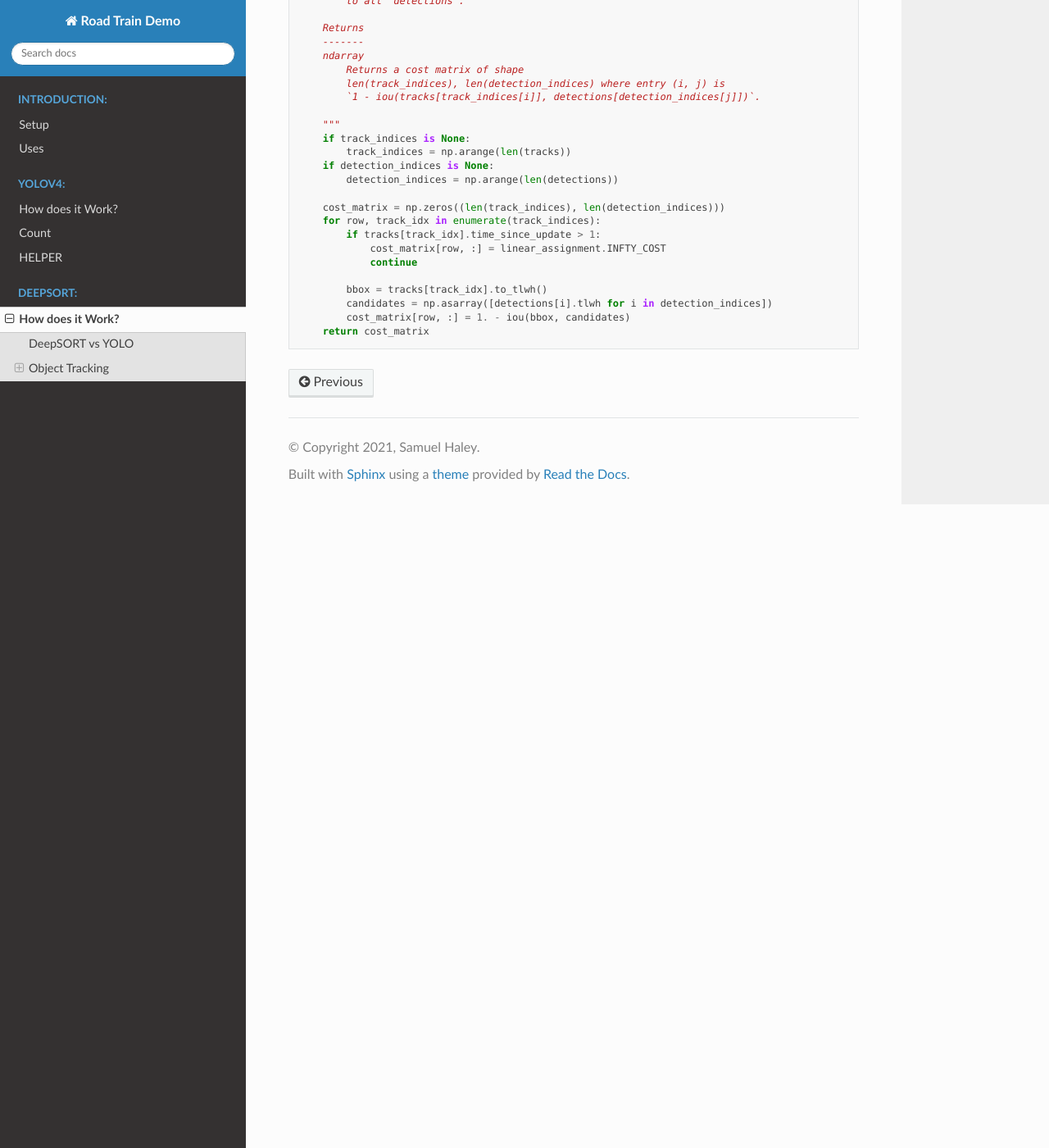
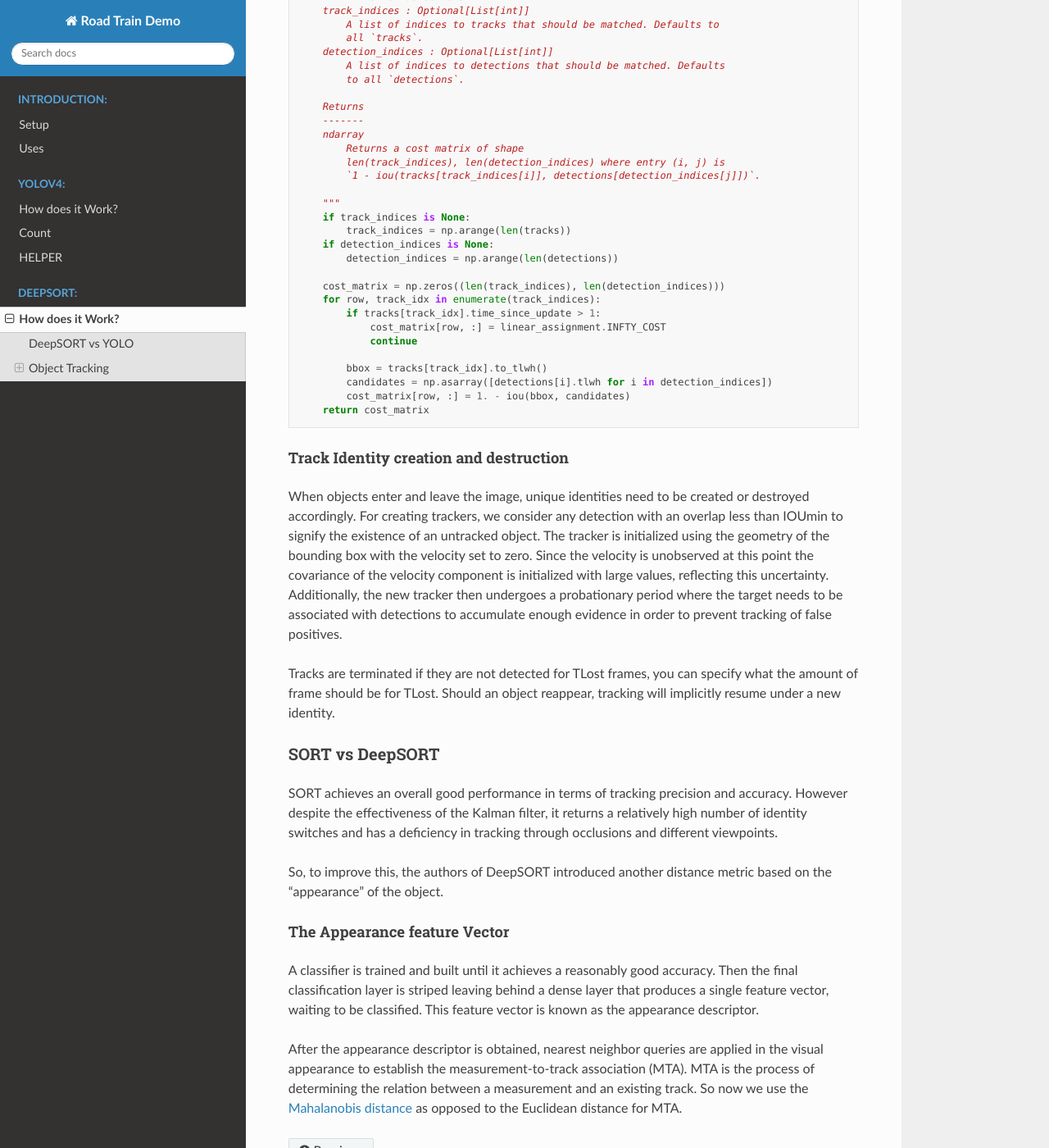
Before and after one commit to Shaley9999/Roadtrain-Demo, a Sphinx documentation site: the page built from docs/DEEPSORT/How_DEEPSORT.rst, in a window 1280 px wide and 1400 px high, scrolled down 2480 px. Shown: the whole window at 82% size. Built offline with Sphinx 7.4.7 and the Read the Docs theme 2.0.0, drawn with Linux system fonts in a browser that asks for light colours; some of the changed text lies outside the part shown.

Commit message:
more docs

```diff
--- a/docs/DEEPSORT/How_DEEPSORT.rst
+++ b/docs/DEEPSORT/How_DEEPSORT.rst
@@ -6,6 +6,7 @@ DeepSORT vs YOLO
 DeepSORT is a real time object **tracker**
 It is an extension to SORT (Simple Online Realtime Tracker) by adding another distance metric.
 The algorithm works in **two** parts:
+
 - **Detection:** All objects are detected in the frame.
 - **Association:** By looking at distance and predicted velocity a matching is performed for similar detections with respect to the previous frame.
 
@@ -50,10 +51,10 @@ SORT (Simple Online Realtime Tracker)
 
 SORT is composed of **4** core components:
 
-- Detection
-- Estimation
-- Association
-- Track Identity creation and destruction
+- **Detection**
+- **Estimation**
+- **Association**
+- **Track Identity creation and destruction**
 
 
 Detection
@@ -71,8 +72,10 @@ In assigning detections to existing targets, each target's bounding box geometry
 new location in the latest frame. The assignment cost matrix is then computed as the IOU distance between
 each detection and all predicted boxes from the existing targets.
 
+The assignment is then solved optimally using the `Hungarian algorithm. <https://en.wikipedia.org/wiki/Hungarian_algorithm>`_
+
 Below is iou_matching.py.
-Note: linear_assignment.INFTY_COST = 100000::
+Note: linear_assignment.INFTY_COST = *100000*::
 
     def iou(bbox, candidates):
         """Computer intersection over union.
@@ -149,3 +152,39 @@ Note: linear_assignment.INFTY_COST = 100000::
             candidates = np.asarray([detections[i].tlwh for i in detection_indices])
             cost_matrix[row, :] = 1. - iou(bbox, candidates)
         return cost_matrix
+
+
+Track Identity creation and destruction
+~~~~~~~~~~~~~~~~~~~~~~~~~~~~~~~~~~~~~~~~~
+
+When objects enter and leave the image, unique identities need to be created or destroyed accordingly.
+For creating trackers, we consider any detection with an overlap less than IOUmin to signify the existence
+of an untracked object. The tracker is initialized using the geometry of the bounding box with the velocity set to zero.
+Since the velocity is unobserved at this point the covariance of the velocity component is initialized with large values,
+reflecting this uncertainty. Additionally, the new tracker then undergoes a probationary period where the target needs to be
+associated with detections to accumulate enough evidence in order to prevent tracking of false positives.
+
+Tracks are terminated if they are not detected for TLost frames, you can specify what the amount of frame should be for TLost.
+Should an object reappear, tracking will implicitly resume under a new identity.
+
+
+SORT vs DeepSORT
+------------------
+
+SORT achieves an overall good performance in terms of tracking precision and accuracy.
+However despite the effectiveness of the Kalman filter, it returns a relatively high number of identity switches
+and has a deficiency in tracking through occlusions and different viewpoints.
+
+So, to improve this, the authors of DeepSORT introduced another distance metric based on the “appearance” of the object.
+
+The Appearance feature Vector
+~~~~~~~~~~~~~~~~~~~~~~~~~~~~~~~~~
+
+A classifier is trained and built until it achieves a reasonably good accuracy.
+Then the final classification layer is striped leaving behind a dense layer that produces
+a single feature vector, waiting to be classified. This feature vector is known as the appearance descriptor.
+
+After the appearance descriptor is obtained, nearest neighbor queries are applied in the visual appearance
+to establish the measurement-to-track association (MTA).
+MTA is the process of determining the relation between a measurement and an existing track.
+So now we use the `Mahalanobis distance <https://en.wikipedia.org/wiki/Mahalanobis_distance>`_ as opposed to the Euclidean distance for MTA.
--- a/docs/Introduction/Setup.rst
+++ b/docs/Introduction/Setup.rst
@@ -24,7 +24,7 @@ TensorFlow GPU::
     pip install -r requirements-gpu.txt
 
 Downloading Pre-trained Weights
-================================
+=================================
 YOLOv4 comes with some pre-trained weights to detect the **80** classes
 in the coco dataset. Download the weights
 `here. <https://drive.google.com/open?id=1cewMfusmPjYWbrnuJRuKhPMwRe_b9PaT>`_
@@ -32,7 +32,7 @@ in the coco dataset. Download the weights
 Save this in the ``data`` folder in the repository.
 
 Using Custom Trained YOLOv4 Weights
-====================================
+=====================================
 Copy and paste your custom ``.weights`` file into the ``data`` folder
 and copy and paste your custom ``.names`` into the ``data/classes/`` folder.
 
@@ -41,7 +41,7 @@ is on line **13** of ``core/config.py`` file.
 Update the code to point at your custom ``.names`` file.
 
 YOLOv4 and DEEPSORT using TensorFlow (.pb model)
-===================================
+==================================================
 To implement YOLOv4 using TensorFlow,
 first we convert the ``.weights`` into the corresponding TensorFlow model files
 and then run the model::
--- a/docs/YOLOv4/How_YOLO.rst
+++ b/docs/YOLOv4/How_YOLO.rst
@@ -1,8 +1,8 @@
 How does it Work?
-++++++++++++
+++++++++++++++++++++
 
 Classification vs Regression-based
-===================================
+====================================
 There are two main ways of going about object detection:
 
 #.
@@ -55,7 +55,7 @@ the union of the same predicted and ground truth boxes.
 
 
 Non-max suppression
--------------------
+--------------------
 
 Each cell can have multiple bounding boxes typically 5.
 This means for a 19x19 grid there can be a total of 1805 bounding boxes for 1 image.
--- a/docs/index.rst
+++ b/docs/index.rst
@@ -1,10 +1,10 @@
 .. Road Train Demo documentation master file, created by
-   sphinx-quickstart on Tue Aug 10 13:48:35 2021.
+   sphinx-quickstart on Mon Aug 9 10:12:35 2021.
    You can adapt this file completely to your liking, but it should at least
    contain the root `toctree` directive.
 
 **Welcome to Road Train Demo's documentation!**
-++++++++++++++++++++++++++++++++++++++++++++
+++++++++++++++++++++++++++++++++++++++++++++++++++++
 
 Contents:
 +++++++++++
```
Also changed, not shown: docs/conf.py (+5 -6 lines).
